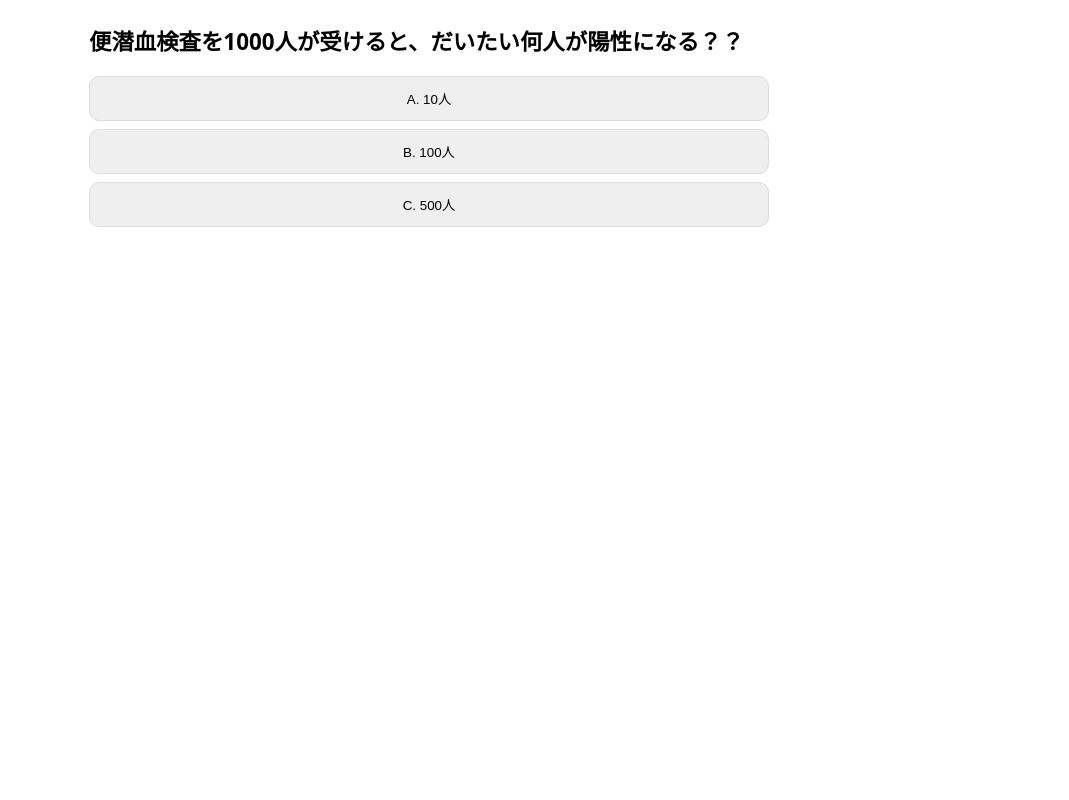
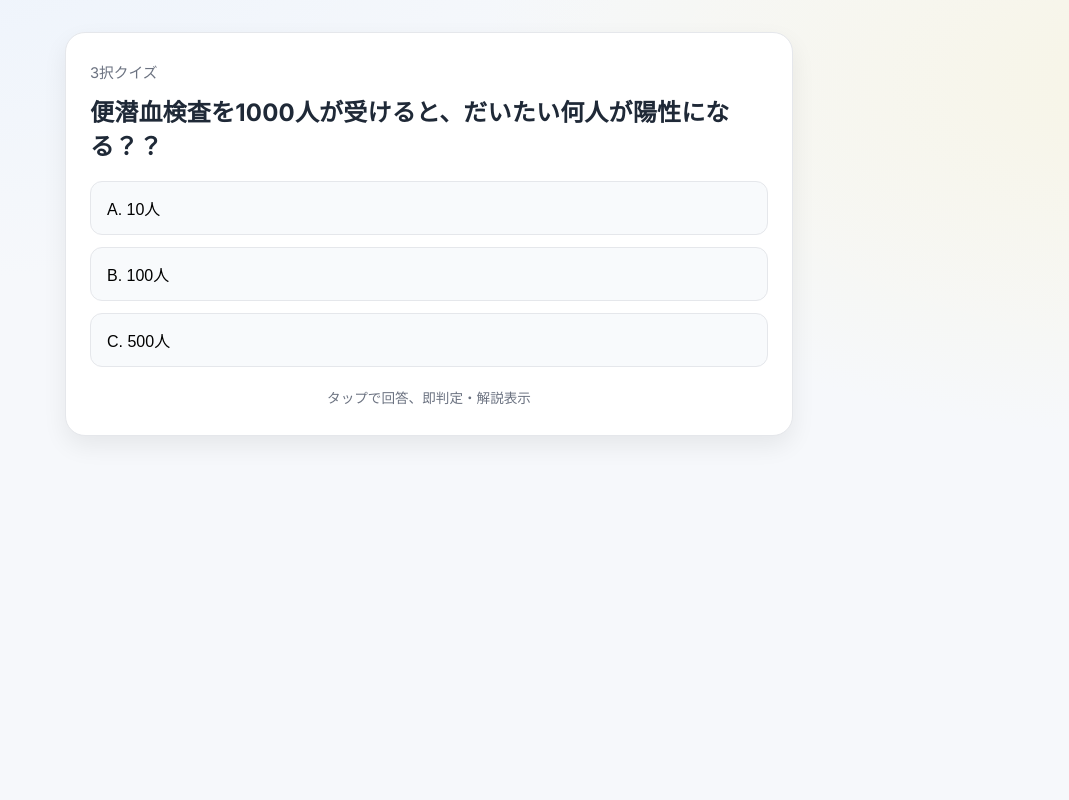
Before and after one commit to majidekaomae-ai/x-quiz-5, a Flask app: page / in a window 1280 px wide. Shown: the whole page, without its empty margins (211-1280 px from the left). Run offline with Flask 3, Linux system fonts and the light colour scheme.

Commit message:
style: polish UI (card layout, hover, fonts)

```diff
--- a/templates/index.html
+++ b/templates/index.html
@@ -7,34 +7,100 @@
   <meta name="twitter:card" content="summary_large_image">
   <meta name="twitter:title" content="3択クイズ：押したら即、正解表示">
   <meta name="twitter:description" content="タップして選ぶとその場で正解が出ます。">
-  <meta name="twitter:image" content="{{ card_image_url }}?v=5">
+  <meta name="twitter:image" content="{{ card_image_url }}?v=6">
 
-  <!-- Open Graph（保険）-->
+  <!-- Open Graph（保険） -->
   <meta property="og:type" content="website">
   <meta property="og:title" content="3択クイズ：押したら即、正解表示">
   <meta property="og:description" content="タップして選ぶとその場で正解が出ます。">
-  <meta property="og:image" content="{{ card_image_url }}?v=5">
+  <meta property="og:image" content="{{ card_image_url }}?v=6">
   <meta property="og:url" content="{{ page_url }}">
 
   <meta name="viewport" content="width=device-width, initial-scale=1">
+
+  <!-- フォント -->
+  <link href="https://fonts.googleapis.com/css2?family=Inter:wght@400;600;700&display=swap" rel="stylesheet">
+
   <title>3択クイズ</title>
+
   <style>
-    body{font-family:system-ui,-apple-system,Segoe UI,Roboto,Helvetica,Arial;
-         max-width:680px;margin:24px auto;padding:0 16px;line-height:1.6}
-    h1{font-size:1.4rem}
-    form{display:grid;gap:8px;margin:16px 0}
-    button{padding:12px;border:1px solid #ddd;border-radius:10px;cursor:pointer}
-    .correct{color:#0a7a0a;font-weight:700}
-    .wrong{color:#b00020;font-weight:700}
-    .explain{background:#fafafa;border:1px solid #eee;border-radius:10px;padding:12px}
+    :root{
+      --bg:#f6f8fb; --card:#ffffff; --text:#1f2937;
+      --muted:#6b7280; --primary:#2563eb; --primary-2:#1e40af;
+      --ok:#16a34a; --ng:#dc2626; --border:#e5e7eb;
+      --shadow:0 10px 25px rgba(0,0,0,.07);
+    }
+    @media (prefers-color-scheme: dark){
+      :root{ --bg:#0b1220; --card:#0f1629; --text:#e5e7eb; --muted:#9ca3af; --border:#1f2937; --shadow:0 10px 30px rgba(0,0,0,.4); }
+    }
+    *{box-sizing:border-box}
+    html,body{height:100%}
+    body{
+      margin:0;
+      font-family:Inter,system-ui,-apple-system,Segoe UI,Roboto,Helvetica,Arial;
+      color:var(--text);
+      background:
+        radial-gradient(1200px 600px at 10% -10%, #dbeafe55, transparent 60%),
+        radial-gradient(1200px 600px at 110% 10%, #fde68a33, transparent 60%),
+        var(--bg);
+      display:flex; align-items:flex-start; justify-content:center;
+    }
+    .wrap{width:100%; max-width:760px; padding:32px 16px}
+    .card{
+      background:var(--card); border:1px solid var(--border); border-radius:20px;
+      box-shadow:var(--shadow); padding:28px 24px;
+      animation:fadeIn .6s ease-out;
+    }
+    @keyframes fadeIn{from{opacity:0;transform:translateY(8px)}to{opacity:1;transform:translateY(0)}}
+
+    h1{font-size:1.5rem; line-height:1.4; margin:4px 0 14px; letter-spacing:.2px}
+    .meta{color:var(--muted); font-size:.92rem; margin-bottom:14px}
+
+    form{display:grid; gap:12px; margin:18px 0 6px}
+    .choice{
+      appearance:none; border:1px solid var(--border); background:#f8fafc;
+      border-radius:12px; padding:14px 16px; text-align:left;
+      font-size:1rem; cursor:pointer; transition:.18s ease;
+      width:100%; position:relative; overflow:hidden;
+    }
+    .choice::after{
+      content:""; position:absolute; inset:0; background:linear-gradient(120deg,#93c5fd44,#c7d2fe44);
+      opacity:0; transition:.3s;
+    }
+    .choice:hover::after{opacity:1}
+    .choice:hover{ transform:translateY(-2px); box-shadow:0 6px 14px rgba(0,0,0,.08); }
+    .choice:active{ transform:translateY(0); box-shadow:none }
+    .choice:focus-visible{ outline:3px solid #93c5fd; outline-offset:2px }
+
+    .correct{ color:var(--ok); font-weight:700; margin-top:14px; animation:pop .3s ease-out }
+    .wrong{ color:var(--ng); font-weight:700; margin-top:14px; animation:pop .3s ease-out }
+    @keyframes pop{0%{transform:scale(.9)}100%{transform:scale(1)}}
+
+    .explain{
+      margin-top:12px; padding:14px 14px; border:1px dashed var(--border);
+      border-radius:14px; background:linear-gradient(180deg,#f8fafc,transparent);
+    }
+    .video a{
+      display:inline-flex; gap:8px; align-items:center; font-weight:600;
+      color:var(--primary); text-decoration:none; margin-top:8px;
+    }
+    .video a:hover{ color:var(--primary-2); transform:translateX(2px) }
+    footer{ color:var(--muted); font-size:.85rem; margin-top:20px; text-align:center }
   </style>
 </head>
 <body>
+  <div class="wrap">
+    <div class="card">
+      <div class="meta">3択クイズ</div>
+
       {% set letters = ['A','B','C','D'] %}
       <h1>{{ quiz.q }}</h1>
+
       <form method="post">
         {% for choice in quiz.choices %}
-      <button name="a" value="{{ loop.index0 }}">{{ letters[loop.index0] }}. {{ choice }}</button>
+          <button class="choice" name="a" value="{{ loop.index0 }}">
+            {{ letters[loop.index0] }}. {{ choice }}
+          </button>
         {% endfor %}
       </form>
 
@@ -48,13 +114,17 @@
         <div class="explain">
           <strong>解説：</strong> {{ quiz.explain }}
           {% if quiz.video_url %}
-        <div style="margin-top:8px;">
+            <div class="video">
               <a href="{{ quiz.video_url }}" target="_blank" rel="noopener noreferrer">
-            {{ quiz.video_title or '▶ 動画を見る' }}
+                ▶ {{ quiz.video_title or '動画を見る' }}
               </a>
             </div>
           {% endif %}
         </div>
       {% endif %}
+
+      <footer>タップで回答、即判定・解説表示</footer>
+    </div>
+  </div>
 </body>
 </html>
```
Lines whose indentation alone changed are shown as unchanged.
